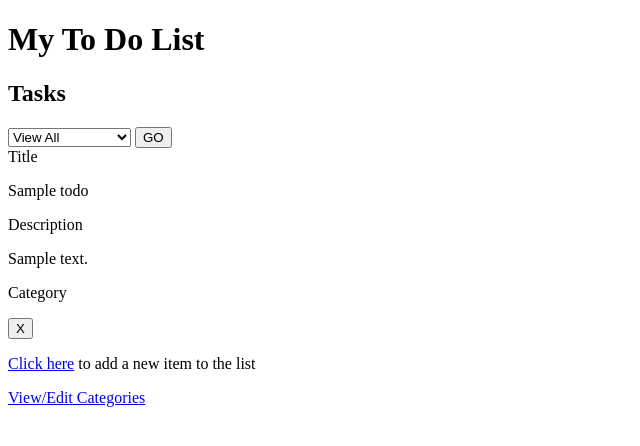
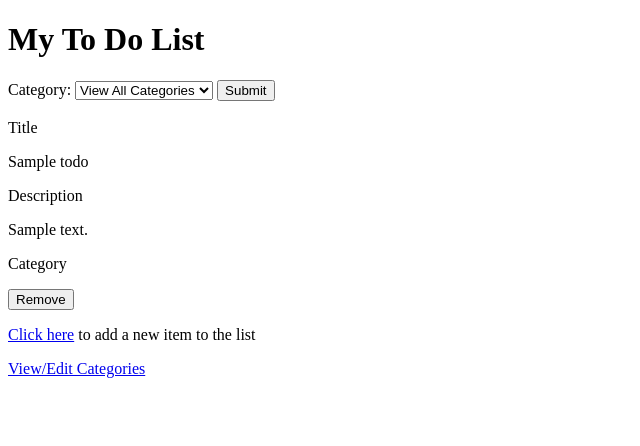
Before and after one commit to BjarniGod/MVC_Assignment, a PHP site: template view/todo_list.php in a window 1280 px wide. Shown: the top 446 px of the page, without its empty margins (0-640 px from the left). Run offline with PHP 8.4, Linux system fonts and the light colour scheme; the template is opened without the code that fills it: most values are stand-ins (such as "Sample title", 1, 10 or a date in 2020); data that the repository does not hold is empty.

Commit message:
Minor updates, mainly labels and text

```diff
--- a/view/category_list.php
+++ b/view/category_list.php
@@ -3,9 +3,10 @@
 <?php if($categories) { ?>
     <section id="list" class="list">
         <header>
-            <h1>Category List</h1>
+            <h2>Category List</h2>
         </header>
         <?php foreach($categories as $category): ?>
+            <?php if($category['categoryID'] != -1) { ?>
             <div class="list_row">
                 <div class="list_item">
                     <p><?= $category['categoryName'] ?></p>
@@ -14,10 +15,11 @@
                     <form action="." method="post">
                         <input type="hidden" name="action" value="delete_category">
                         <input type="hidden" name="category_id" value="<?= $category['categoryID'] ?>">
-                        <button>X</button>
+                        <button>Remove</button>
                     </form>
                 </div>
             </div>
+            <?php } ?>
         <?php endforeach ?>
     </section>
 
--- a/view/todo_list.php
+++ b/view/todo_list.php
@@ -6,11 +6,11 @@
 
 <section id="list" class="list">
     <header>
-        <h1>Tasks</h1>
         <form action="." method="get" id="list_header_select" class="list__header__select">
+            <label>Category:</label>
             <input type="hidden" name="action" value="list_todos">
             <select name="category_id" required>
-                <option value="0">View All</option>
+                <option value="0">View All Categories</option>
                 <?php foreach($categories as $category) : ?>
                     <?php if($category_id == $category['categoryID']) { ?>
                         <option value="<?= $category['categoryID'] ?>" selected>
@@ -22,7 +22,7 @@
                     <?php endforeach; ?>
 
             </select>
-            <button>GO</button>
+            <button>Submit</button>
         </form>
     </header>
 
@@ -30,6 +30,7 @@
         <?php foreach($todos as $todo): ?>
             <div class="list__row">
                 <div class="list__item">
+                    <br>
                     <label class="title_label">Title</label>
                     <p><?= $todo['Title'] ?></p>
                     <label class="description_label">Description</label>
@@ -41,13 +42,13 @@
                     <form action="." method="post">
                         <input type="hidden" name="action" value="delete_todo">
                         <input type="hidden" name="item_number" value="<?= $todo['ItemNum'] ?>">
-                        <button class="delete_assignment_button">X</button>
+                        <button class="delete_assignment_button">Remove</button>
                     </form>
                 </div>
             </div>
         <?php endforeach; ?>
     <?php } else { ?>
-        <br>
+
         <?php if($category_id) { ?>
             <p>No tasks exists for this category yet.</p>
         <?php } else { ?>
@@ -57,6 +58,7 @@
 
 </section>
 
+
 <p><a href=".?action=add_todo_page">Click here</a> to add a new item to the list</p>
 <p><a href=".?action=list_categories">View/Edit Categories</a></p>
 
```
Also changed, not shown: index.php (+6 -3 lines), model/category_db.php (+10 -0 lines), view/adding_task.php (+6 -4 lines).
